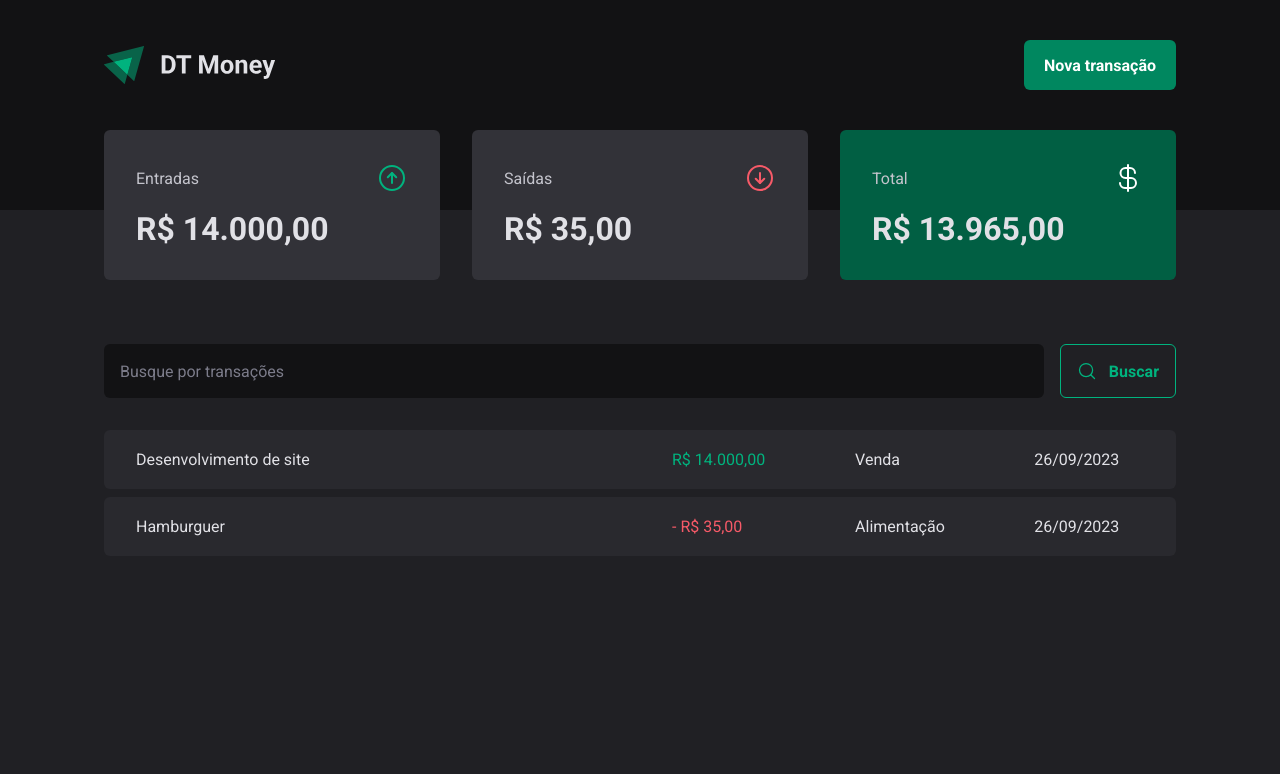
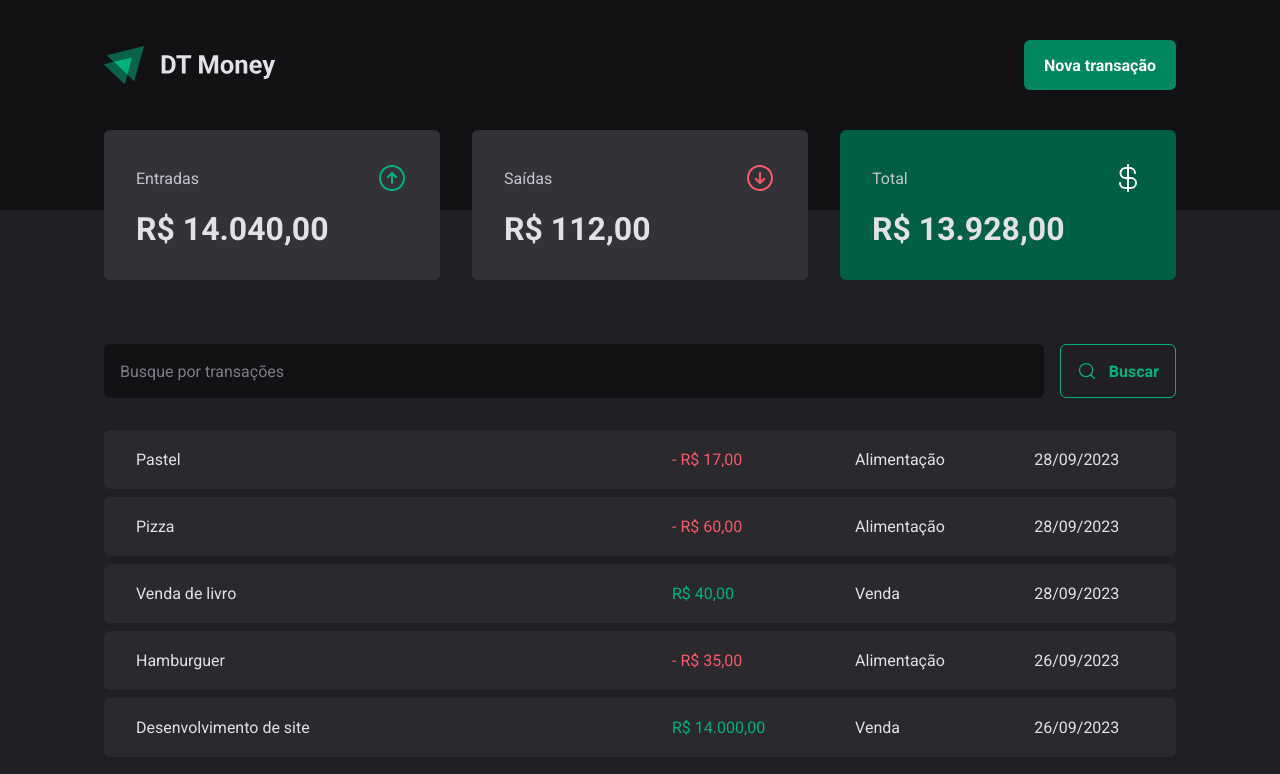
Before and after one commit to GabrielTurri/dt-money, a React (Vite) app: page / in a window 1280 px wide. Shown: the top 774 px of the page. Built offline with nearby package versions, Linux system fonts and the light colour scheme; data requests are answered from the project's data file.

Commit message:
creating new transaction

```diff
--- a/server.json
+++ b/server.json
@@ -9,12 +9,36 @@
       "createdAt": "2023-09-26T15:12:40.572Z"
     },
     {
-      "id": 1,
+      "id": 2,
       "description": "Hamburguer",
       "type": "outcome",
       "category": "Alimentação",
       "price": 35,
       "createdAt": "2023-09-26T15:23:40.572Z"
+    },
+    {
+      "description": "Venda de livro",
+      "price": 40,
+      "category": "Venda",
+      "type": "income",
+      "createdAt": "2023-09-28T16:04:14.491Z",
+      "id": 3
+    },
+    {
+      "description": "Pizza",
+      "price": 60,
+      "category": "Alimentação",
+      "type": "outcome",
+      "createdAt": "2023-09-28T16:06:36.202Z",
+      "id": 4
+    },
+    {
+      "description": "Pastel",
+      "price": 17,
+      "category": "Alimentação",
+      "type": "outcome",
+      "createdAt": "2023-09-28T18:31:29.484Z",
+      "id": 5
     }
   ]
 }
--- a/src/components/NewTransactionModal/index.tsx
+++ b/src/components/NewTransactionModal/index.tsx
@@ -5,6 +5,8 @@
 
 import { CloseButton, Content, Overlay, TransactionType, TransactionTypeButton } from "./styles";
 import { Controller, useForm } from "react-hook-form";
+import { useContext } from "react";
+import { TransactionsContext } from "../../contexts/TransactionsContext";
 
 const newTransactionFormSchema = z.object({
   description: z.string(),
@@ -16,11 +18,14 @@
 type NewTransactionFormInputs = z.infer<typeof newTransactionFormSchema>
 
 export function NewTransactionModal(){
+  const { createTransaction } = useContext(TransactionsContext)
+
   const {
     control,
     register,
     handleSubmit,
-    formState: {isSubmitting}
+    formState: {isSubmitting},
+    reset
   } = useForm<NewTransactionFormInputs>({
     resolver: zodResolver(newTransactionFormSchema),
     defaultValues: {
@@ -29,9 +34,16 @@
   })
 
   async function handleCreateNewTransaction(data: NewTransactionFormInputs){
-    await new Promise(resolve => setTimeout(resolve, 2000))
+    const { description, price, category, type } = data;
 
-    console.log(data)
+    await createTransaction({
+      description,
+      price,
+      category,
+      type
+    })
+
+    reset()
   }
 
   return (
--- a/src/contexts/TransactionsContext.tsx
+++ b/src/contexts/TransactionsContext.tsx
@@ -10,9 +10,17 @@
   createdAt: string;
 }
 
+interface CreateTransactionInput {
+  description: string;
+  price: number;
+  category:string;
+  type: 'income' | 'outcome';
+}
+
 interface TransactionContextType {
   transactions: Transaction[];
-  fetchTransactions: (query ?: string) => Promise<void>
+  fetchTransactions: (query ?: string) => Promise<void>;
+  createTransaction: (data: CreateTransactionInput) => Promise<void>;
 }
 
 interface TransactionsProviderProps {
@@ -27,11 +35,29 @@
   async function fetchTransactions(query?: string) {
     const response = await api.get('transactions', {
       params: {
+        _sort: 'createdAt',
+        _order: 'desc',
         q: query,
       }
     })
 
     setTransactions(response.data)
+  }
+
+  async function createTransaction(data: CreateTransactionInput) {
+    const { category, description, price, type } = data;
+
+    const response = await api.post('transactions', {
+      description,
+      price,
+      category,
+      type,
+      createdAt: new Date(),
+    })
+
+    setTransactions(state => [ response.data, ...state])
+
+
   }
 
   useEffect(() => {
@@ -42,7 +68,8 @@
   return (
     <TransactionsContext.Provider value={{
       transactions,
-      fetchTransactions
+      fetchTransactions,
+      createTransaction,
     }}>
       {children}
     </TransactionsContext.Provider>
```
